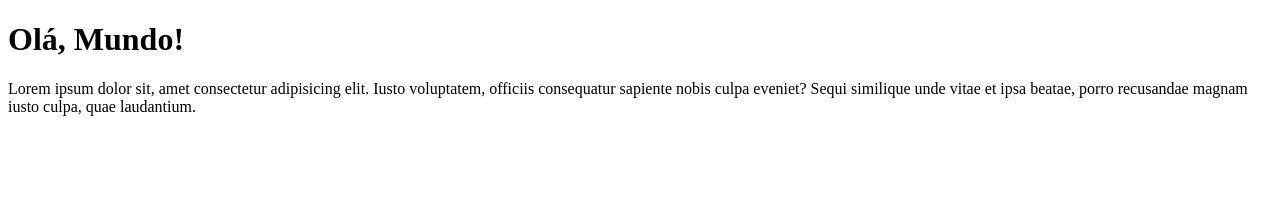
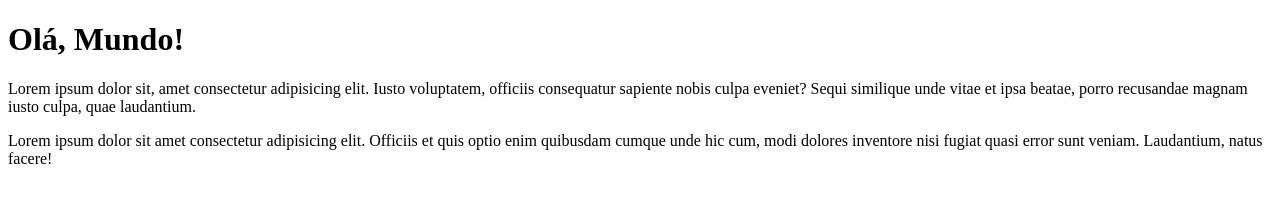
Before and after one commit to Rafael-Ferreira01/Start-of-All, a plain HTML site: page site-ola mundo/index.html in a window 1280 px wide. Drawn offline with Linux system fonts and the light colour scheme.

Commit message:
Update index.html

```diff
--- a/site-ola mundo/index.html
+++ b/site-ola mundo/index.html
@@ -9,5 +9,6 @@
 <body>
     <h1>Olá, Mundo!</h1>
     <p>Lorem ipsum dolor sit, amet consectetur adipisicing elit. Iusto voluptatem, officiis consequatur sapiente nobis culpa eveniet? Sequi similique unde vitae et ipsa beatae, porro recusandae magnam iusto culpa, quae laudantium.</p>
+    <p>Lorem ipsum dolor sit amet consectetur adipisicing elit. Officiis et quis optio enim quibusdam cumque unde hic cum, modi dolores inventore nisi fugiat quasi error sunt veniam. Laudantium, natus facere!</p>
 </body>
 </html>
```
